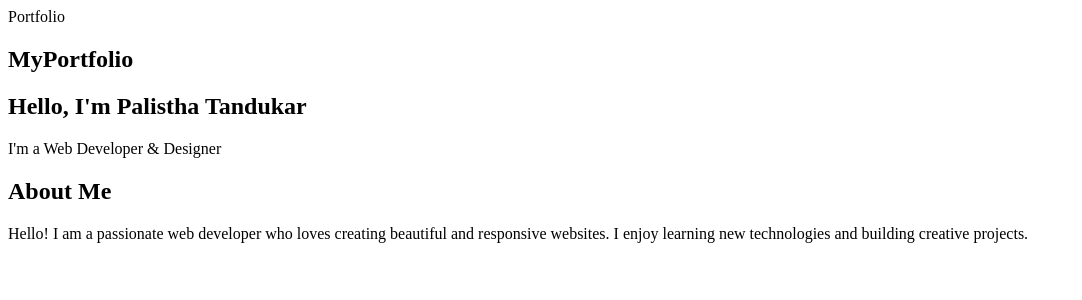
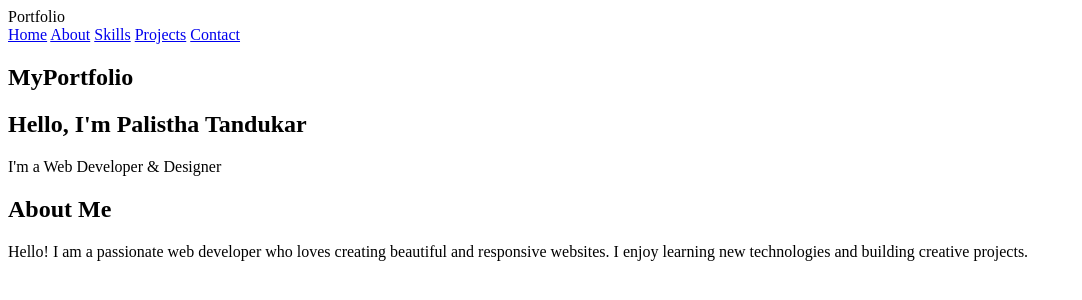
Before and after one commit to palisthatandukar-art/mynewportfolio, a plain HTML site: page index.html in a window 1280 px wide. Shown: the whole page, without its empty margins (0-1082 px from the left). Drawn offline with Linux system fonts and the light colour scheme.

Commit message:
Update index.html

```diff
--- a/index.html
+++ b/index.html
@@ -4,6 +4,13 @@
     </head>
     <body>
 
+    <nav>
+        <a href="index.html">Home</a>
+        <a href="index.html#about">About</a>
+        <a href="skills.html">Skills</a>
+        <a href="projects.html">Projects</a>
+        <a href="contacts.html">Contact</a>
+    </nav>
     <header>
         <h2>MyPortfolio</h2>
     </header>
```
